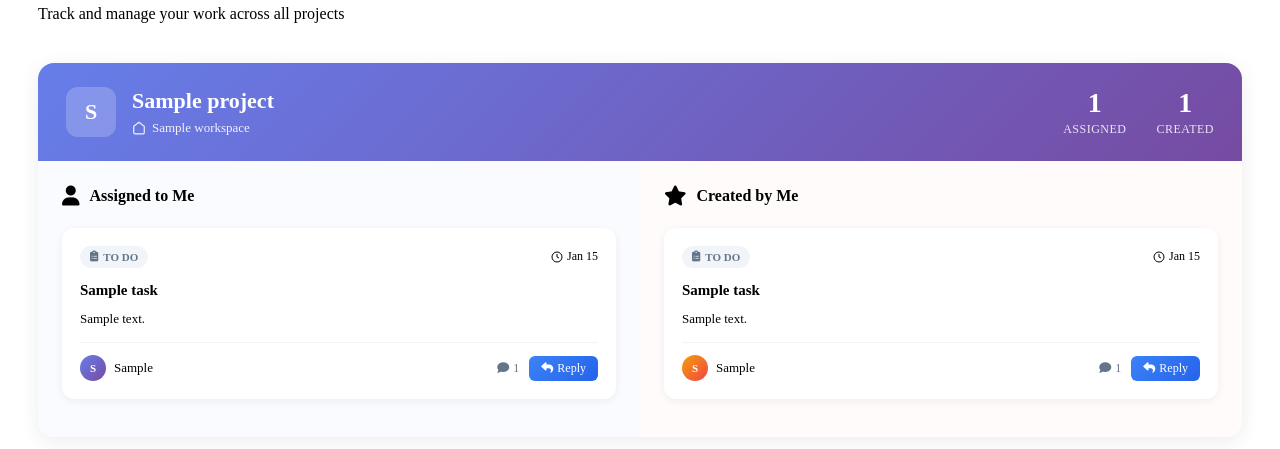
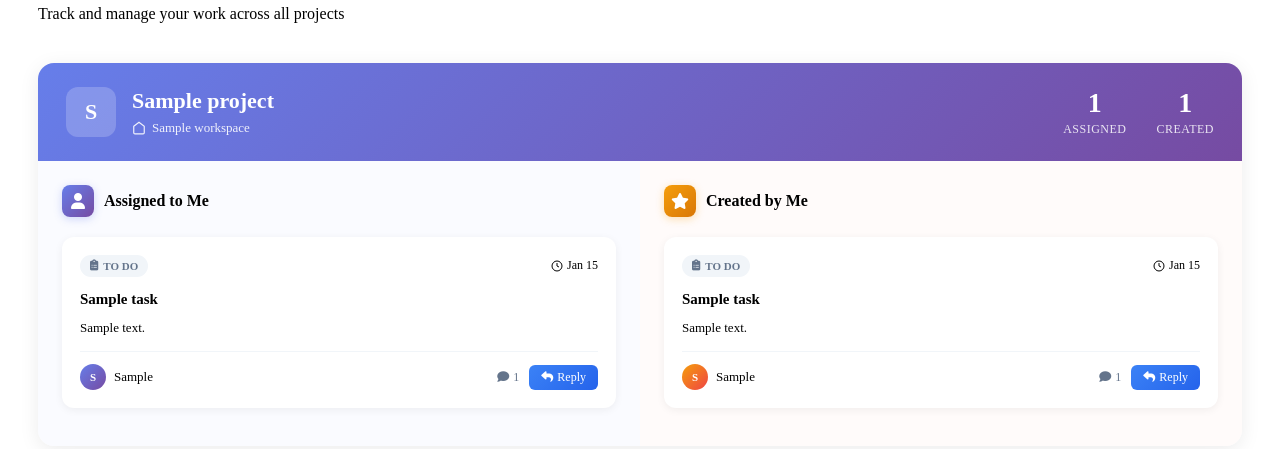
Before and after one commit to hashimgujjar447/workflow_hub, a Django app: page /tasks/get_all_tasks/ in a window 1280 px wide. Shown: the part 285-734 px from the top of the page. Run offline with Django 5.2, Linux system fonts and the light colour scheme; a user stored in the database is signed in; tables that the repository leaves empty hold one stand-in row (values such as "Sample post").

Commit message:
Enhance UI styles and icons in templates
Update template styling and icons for improved visual consistency and contrast. Replaced the welcome emoji with a FontAwesome star icon in home.html. In profile.html and all_tasks.html adjusted heading/icon colors to white, added box-shadows and gradients for stat and column icons, and refined column-icon layout (size, border-radius, centered content). Improved empty-state visuals by increasing icon sizes and applying primary color and opacity.

```diff
--- a/templates/accounts/profile.html
+++ b/templates/accounts/profile.html
@@ -241,14 +241,17 @@
         align-items: center;
         justify-content: center;
         font-size: 28px;
+        color: white;
     }
 
     .stat-workspaces .stat-icon {
         background: linear-gradient(135deg, #667eea 0%, #764ba2 100%);
+        box-shadow: 0 4px 12px rgba(102, 126, 234, 0.3);
     }
 
     .stat-member .stat-icon {
         background: linear-gradient(135deg, #f59e0b 0%, #ef4444 100%);
+        box-shadow: 0 4px 12px rgba(245, 158, 11, 0.3);
     }
 
     .stat-content {
--- a/templates/home.html
+++ b/templates/home.html
@@ -8,7 +8,7 @@
         </div>
 
         <div class="welcome-card">
-            <div class="welcome-icon">✨</div>
+            <div class="welcome-icon"><i class="fas fa-stars"></i></div>
             <div class="welcome-content">
                 <h2>Ready to get things done?</h2>
                 <p>Manage your projects, tasks, and collaborate with your team all in one place.</p>
--- a/templates/task/all_tasks.html
+++ b/templates/task/all_tasks.html
@@ -225,6 +225,7 @@
         font-size: 22px;
         font-weight: 700;
         text-transform: uppercase;
+        color: white;
     }
 
     .project-info h2 {
@@ -305,7 +306,24 @@
     }
 
     .column-icon {
-        font-size: 20px;
+        width: 32px;
+        height: 32px;
+        border-radius: 8px;
+        display: flex;
+        align-items: center;
+        justify-content: center;
+        font-size: 16px;
+        color: white;
+    }
+
+    .tasks-column.assigned .column-icon {
+        background: linear-gradient(135deg, #667eea 0%, #764ba2 100%);
+        box-shadow: 0 2px 8px rgba(102, 126, 234, 0.3);
+    }
+
+    .tasks-column.created .column-icon {
+        background: linear-gradient(135deg, #f59e0b 0%, #d97706 100%);
+        box-shadow: 0 2px 8px rgba(245, 158, 11, 0.3);
     }
 
     .column-header h3 {
@@ -473,10 +491,12 @@
         color: var(--text-muted);
     }
 
-    .empty-icon {
-        font-size: 40px;
+    .empty-column .empty-icon {
+        font-size: 48px;
         display: block;
         margin-bottom: 10px;
+        color: var(--primary);
+        opacity: 0.4;
     }
 
     .empty-column p {
@@ -495,6 +515,8 @@
     .empty-illustration {
         font-size: 64px;
         margin-bottom: 20px;
+        color: var(--primary);
+        opacity: 0.5;
     }
 
     .empty-state h2 {
```
